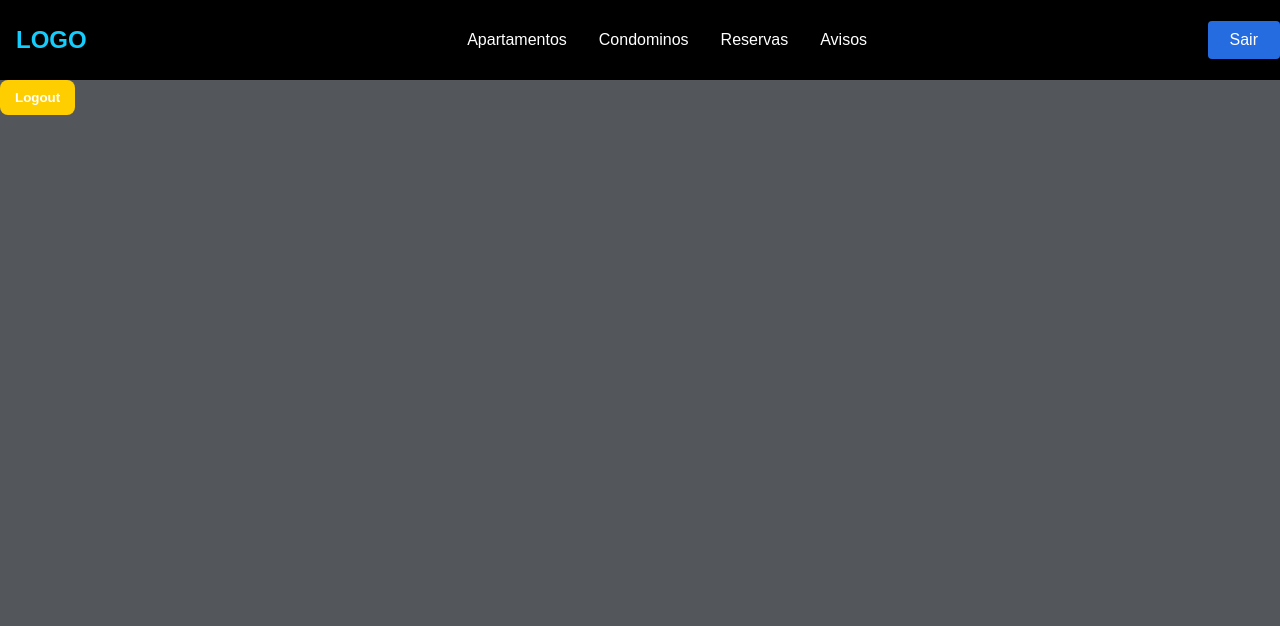
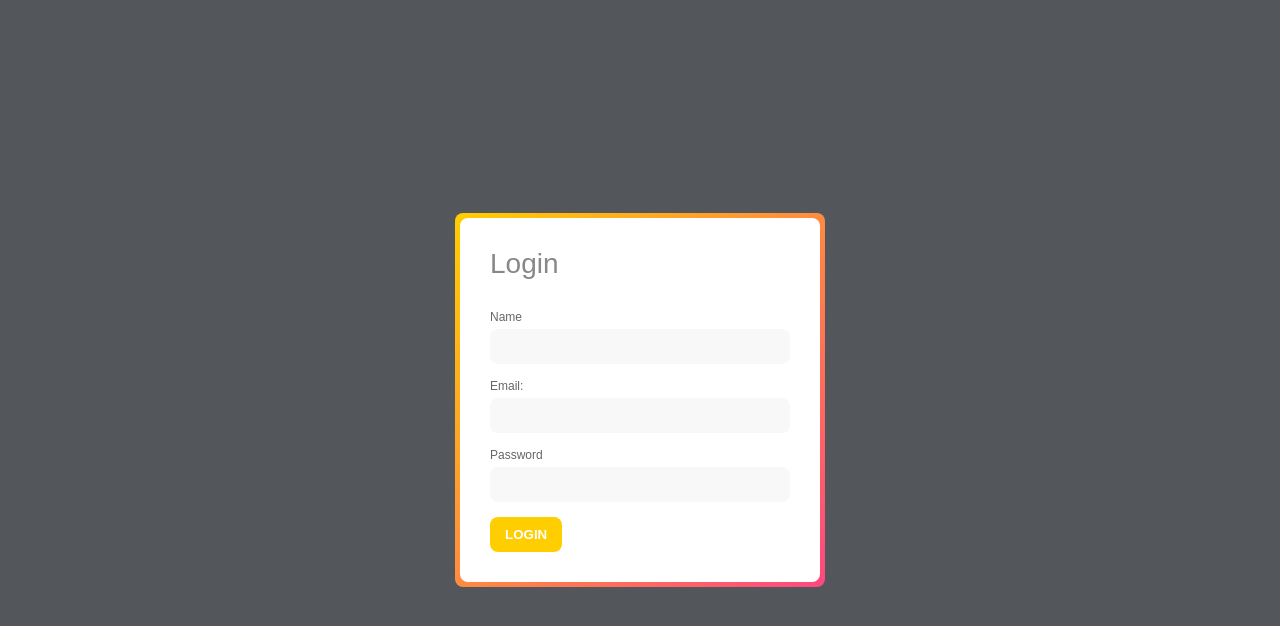
Before and after one commit to JailtonDomingos/GerenciadorCondominio, a React (Create React App) app: page / in a window 1280 px wide. Shown: the top 626 px of the page. Built offline with nearby package versions, Linux system fonts and the light colour scheme.

Commit message:
[ReactJS] FEATURE- Component NavBar

```diff
--- a/src/App.js
+++ b/src/App.js
@@ -40,15 +40,15 @@ function App() {
 //Always i'll show login page until log in
   return (
       <div className="App">
-        {(true) ? ( // user.email !== ''//Verificar futuramente com uma variable true que virá da validação do hash de login
+        {(user.email !== '') ? ( // user.email !== ''//Verificar futuramente com uma variable true que virá da validação do hash de login
             <>
               <Router>
                 <div className="welcome">
                     {/*<h2>Welcome, <span>{user.name}</span></h2>*/}
 
-                    <NavBar/>
+                    <NavBar event={Logout}/>
 
-                    <GenericButton event={Logout} message={'Logout'}/>
+                    {/*<GenericButton event={Logout} message={'Logout'}/>*/}
                 </div>
               </Router>
             </>
@@ -65,6 +65,8 @@ function App() {
 export default App;
 
 /*
+23:04
+16:35 - 1:42:16
   Implementar o component button logout na navbar
   Implementar Logo
   Implementar components para as novas pages
--- a/src/components/NavBar.js
+++ b/src/components/NavBar.js
@@ -1,7 +1,7 @@
 import React from 'react';
 import { Nav, NavLink, Bars, NavMenu, NavBtn, NavBtnLink } from './NavBarElements'
 
-const NavBar = () => {
+const NavBar = ( props ) => {
     return (
         <>
             <Nav>
@@ -24,7 +24,7 @@ const NavBar = () => {
                     </NavLink>
                 </NavMenu>
                 <NavBtn>
-                    <NavBtnLink to='/singout'>Sair</NavBtnLink>
+                    <NavBtnLink to='/singout' onClick={ props.event }>Sair</NavBtnLink>
                 </NavBtn>
             </Nav>
         </>
--- a/src/components/NavBarElements.js
+++ b/src/components/NavBarElements.js
@@ -52,7 +52,7 @@ export const NavMenu = styled.div`
 export const NavBtn = styled.nav`
     display: flex;
     align-itens: center;
-    mergin-right: 24px;
+    margin-right: 1rem;
 
     @media screen and (max-width: 768px){
         display: none;
@@ -67,14 +67,14 @@ export const NavBtnLink = styled(Link)`
     border: none;
     outline: none;
     cursor: pointer;
-    transition: all 0.5s ease-in-out;
+    background-image: linear-gradient(to right, #FFCE00 50%, #FFCE00 50%, #FE4880);
+    background-size: 200%;
+    background-position: 0%;
     text-decoration: none;
-    margin-right: 1rem;
     margin: auto;
+    transition: 0.4s;
 
     &:hover {
-        transition: all 0.2s ease-in-out;
-        background: #fff;
-        color: #010606;
+        background-position: 100% 0%;
     }
 `
```
